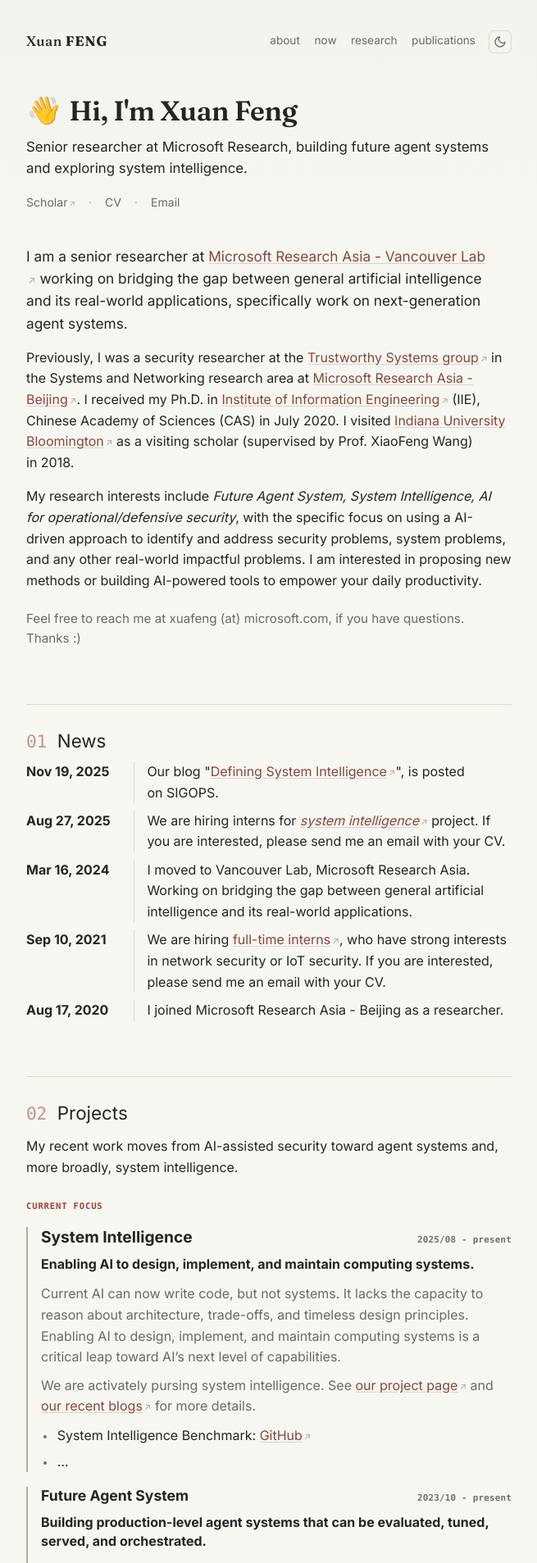
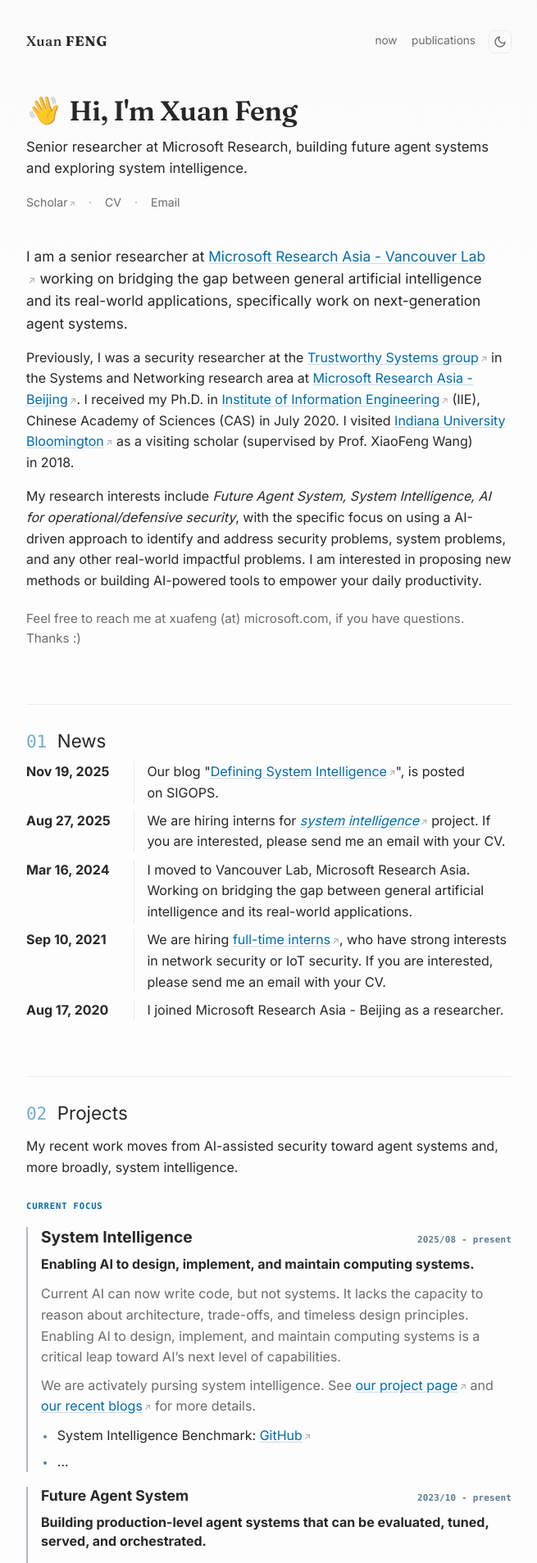
Before and after one commit to xuafeng/cv, a Jekyll site: the page built from index.md, in a window 1280 px wide. Shown: the top 1907 px of the page at 82% size, without its empty margins (312-967 px from the left). Built offline with Jekyll 4.4.1, drawn with Linux system fonts in a browser that asks for light colours; a script that is not in the unit is left out.

Commit message:
Adopt steipete-style palette, trim nav to now and publications
Co-Authored-By: Claude Opus 4.7 (1M context) <noreply@anthropic.com>

```diff
--- a/_data/menu.yml
+++ b/_data/menu.yml
@@ -2,11 +2,7 @@
 # https://github.com/riggraz/no-style-please#customize-the-menu
 
 entries:
-  - title: about
-    url: /about/
   - title: now
     url: /now/
-  - title: research
-    url: /research/
   - title: publications
     url: /publications/
--- a/assets/css/style.scss
+++ b/assets/css/style.scss
@@ -3,19 +3,19 @@
 
 :root {
   --content-width: 37em;
-  --bg: #f7f7f2;
-  --text: #242522;
-  --text-muted: #666b64;
-  --text-faint: #a5a89f;
-  --line: #d9d8cf;
-  --surface: #eeeee7;
-  --accent: #9f3e34;
-  --accent-muted: #687166;
-  --accent-soft: #f0e5df;
-  --link: #87463d;
-  --link-hover: #b24435;
+  --bg: #fdfdfd;
+  --text: #282728;
+  --text-muted: #6b6b6b;
+  --text-faint: #a5a5a5;
+  --line: #ece9e9;
+  --surface: #f4f4f4;
+  --accent: #006cac;
+  --accent-muted: #5a7a92;
+  --accent-soft: #e6f0f7;
+  --link: #006cac;
+  --link-hover: #004f7d;
   --brush: #1f201d;
-  --selection: #ead5cc;
+  --selection: #cfe3f0;
 }
 
 body {
@@ -32,35 +32,35 @@ body {
 }
 
 body.theme-dark {
-  --bg: #151614;
-  --text: #ecebe4;
-  --text-muted: #aaa99f;
-  --text-faint: #73766d;
-  --line: #34362f;
-  --surface: #1d1f1b;
-  --accent: #d98b78;
-  --accent-muted: #9aa08d;
-  --accent-soft: #2a211d;
-  --link: #c88272;
-  --link-hover: #eca18d;
+  --bg: #212737;
+  --text: #eaedf3;
+  --text-muted: #a8b0c0;
+  --text-faint: #6f778a;
+  --line: #2f3648;
+  --surface: #2a3148;
+  --accent: #ff6b01;
+  --accent-muted: #c98358;
+  --accent-soft: #3a2a1c;
+  --link: #ff8c33;
+  --link-hover: #ffae6e;
   --brush: #f0eee4;
-  --selection: #4c332d;
+  --selection: #5a3812;
 }
 
 body.theme-light {
-  --bg: #f7f7f2;
-  --text: #242522;
-  --text-muted: #666b64;
-  --text-faint: #a5a89f;
-  --line: #d9d8cf;
-  --surface: #eeeee7;
-  --accent: #9f3e34;
-  --accent-muted: #687166;
-  --accent-soft: #f0e5df;
-  --link: #87463d;
-  --link-hover: #b24435;
+  --bg: #fdfdfd;
+  --text: #282728;
+  --text-muted: #6b6b6b;
+  --text-faint: #a5a5a5;
+  --line: #ece9e9;
+  --surface: #f4f4f4;
+  --accent: #006cac;
+  --accent-muted: #5a7a92;
+  --accent-soft: #e6f0f7;
+  --link: #006cac;
+  --link-hover: #004f7d;
   --brush: #1f201d;
-  --selection: #ead5cc;
+  --selection: #cfe3f0;
 }
 
 ::selection {
@@ -664,35 +664,35 @@ hr {
 
 @media (prefers-color-scheme: dark) {
   body[a="auto"] {
-    --bg: #151614;
-    --text: #ecebe4;
-    --text-muted: #aaa99f;
-    --text-faint: #73766d;
-    --line: #34362f;
-    --surface: #1d1f1b;
-    --accent: #d98b78;
-    --accent-muted: #9aa08d;
-    --accent-soft: #2a211d;
-    --link: #c88272;
-    --link-hover: #eca18d;
+    --bg: #212737;
+    --text: #eaedf3;
+    --text-muted: #a8b0c0;
+    --text-faint: #6f778a;
+    --line: #2f3648;
+    --surface: #2a3148;
+    --accent: #ff6b01;
+    --accent-muted: #c98358;
+    --accent-soft: #3a2a1c;
+    --link: #ff8c33;
+    --link-hover: #ffae6e;
     --brush: #f0eee4;
-    --selection: #4c332d;
+    --selection: #5a3812;
   }
 
   body.theme-light {
-    --bg: #f7f7f2;
-    --text: #242522;
-    --text-muted: #666b64;
-    --text-faint: #a5a89f;
-    --line: #d9d8cf;
-    --surface: #eeeee7;
-    --accent: #9f3e34;
-    --accent-muted: #687166;
-    --accent-soft: #f0e5df;
-    --link: #87463d;
-    --link-hover: #b24435;
+    --bg: #fdfdfd;
+    --text: #282728;
+    --text-muted: #6b6b6b;
+    --text-faint: #a5a5a5;
+    --line: #ece9e9;
+    --surface: #f4f4f4;
+    --accent: #006cac;
+    --accent-muted: #5a7a92;
+    --accent-soft: #e6f0f7;
+    --link: #006cac;
+    --link-hover: #004f7d;
     --brush: #1f201d;
-    --selection: #ead5cc;
+    --selection: #cfe3f0;
   }
 }
 
```
